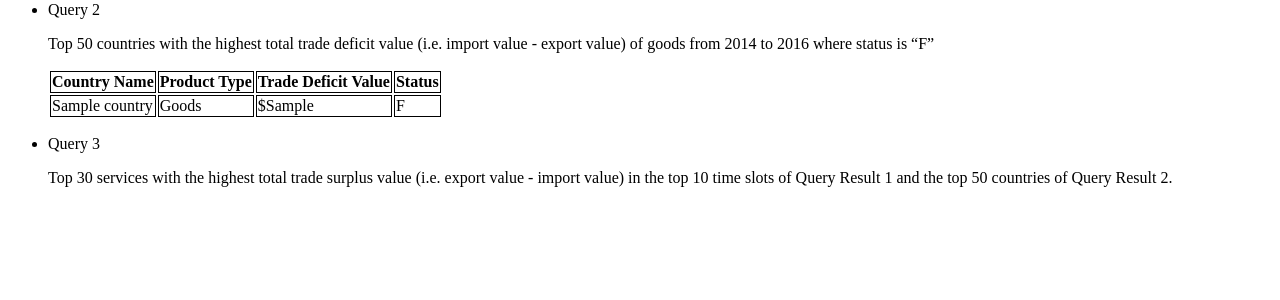
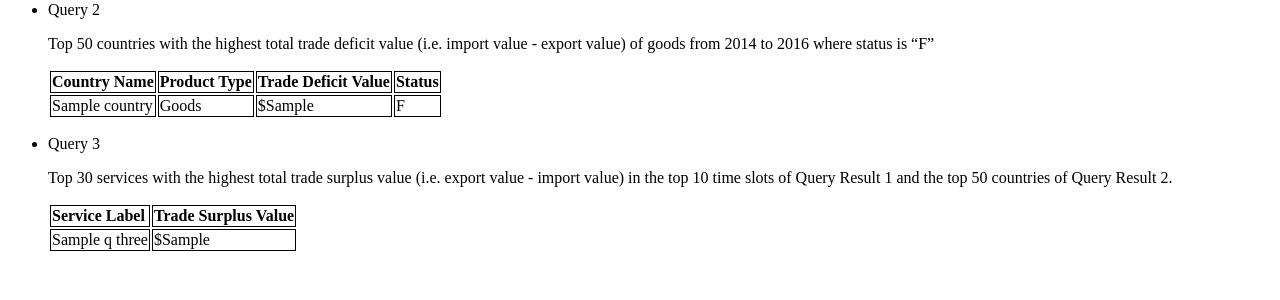
Before and after one commit to obrienb90/task-2, a Flask app: template templates/index.html in a window 1280 px wide. Shown: the part 429-729 px from the top of the page. Run offline with Flask 2, Linux system fonts and the light colour scheme; the template is opened without the code that fills it: most values are stand-ins (such as "Sample title", 1, 10 or a date in 2020).

Commit message:
final commit

```diff
--- a/main.py
+++ b/main.py
@@ -124,6 +124,75 @@ def queryTwo():
 
     return results_list
 
+# query three
+def queryThree():
+
+     # define the query
+    QUERY = (
+
+    'select string_field_1 AS service_label, sum(value) as trade_surplus_value '
+    'from '
+    '(`s3298931-a1-2.gsquarterlySeptember20.gsquarterlySeptember20` AS a '
+    'inner join '
+    '`s3298931-a1-2.gsquarterlySeptember20.services_classification` AS b '
+    'on a.code = b.string_field_0 '
+    ') '
+    'where time_ref IN '
+    '( '
+    '    select time_ref '
+    '    from ( '
+    '    select time_ref, sum(value) as trade_value '
+    '    from `s3298931-a1-2.gsquarterlySeptember20.gsquarterlySeptember20` '
+    '    group by time_ref '
+    '    order by trade_value DESC '
+    '    limit 10 '
+    '    ) '
+    ') '
+    'and country_code in '
+    '( '
+    '    select country_code '
+    '    from '
+    '    ( '
+    '        select export_table.country_code, (imports-exports) as trade_deficit '
+    '        from '
+    '        ( '
+    '            ( '
+    '                select country_code, sum(value) as exports '
+    '                from `s3298931-a1-2.gsquarterlySeptember20.gsquarterlySeptember20` '
+    '                where status = "F" and account = "Exports" and time_ref >= 201400 and time_ref <= 201612 '
+    '                group by country_code '
+    '            ) AS export_table '
+    '            inner join '
+    '            ( '
+    '                select country_code, sum(value) as imports '
+    '                from `s3298931-a1-2.gsquarterlySeptember20.gsquarterlySeptember20` '
+    '                where status = "F" and account = "Imports" and time_ref >= 201400 and time_ref <= 201612 '
+    '                group by country_code '
+    '            ) AS import_table '
+    '            on export_table.country_code = import_table.country_code '
+    '        ) '
+    '        order by trade_deficit DESC'
+    '        limit 50 '
+    '    ) '
+    ') '
+    'group by string_field_1 '
+    'order by trade_surplus_value DESC '
+    'limit 30'
+    )
+
+    # execute the query
+    query_job = client.query(QUERY)
+    rows = query_job.result()
+
+    # create an empty list to store the results
+    results_list = []
+
+    for e in rows:
+        results_list.append(e)
+        print(e)
+
+    return results_list
+
 # home page
 @app.route("/")
 def home():
@@ -133,7 +202,9 @@ def home():
 
     query_two = queryTwo()
 
-    return render_template("index.html", q_one=query_one, q_two=query_two)
+    query_three = queryThree()
+
+    return render_template("index.html", q_one=query_one, q_two=query_two, q_three=query_three)
 
 if __name__ == "__main__":
     app.run(debug=True)
--- a/templates/index.html
+++ b/templates/index.html
@@ -52,6 +52,19 @@
                 <p>Query 3</p>
                 <p>Top 30 services with the highest total trade surplus value (i.e. export value - import value) in the
                     top 10 time slots of Query Result 1 and the top 50 countries of Query Result 2.</p>
+                    <!--RESULTS QUERY THREE-->
+                    <table>
+                        <tr>
+                            <th>Service Label</th>
+                            <th>Trade Surplus Value</th>
+                        </tr>
+                        {% for x in q_three %}
+                        <tr>
+                            <td>{{x.service_label}}</td>
+                            <td>${{x.trade_surplus_value}}</td>
+                        </tr>
+                        {% endfor %}
+                    </table>
             </li>
         </ul>
     </body>
```
